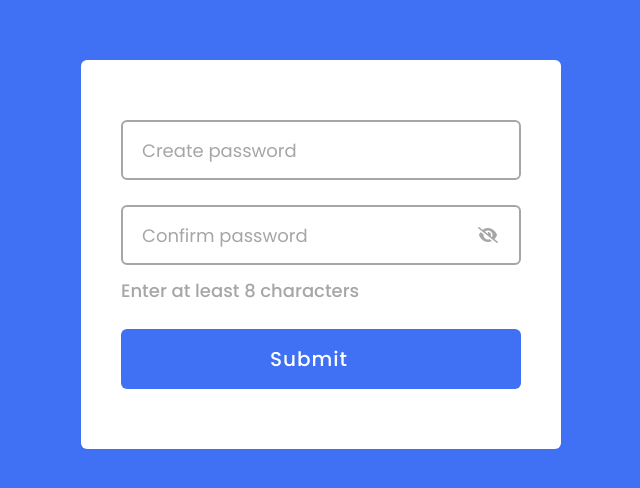
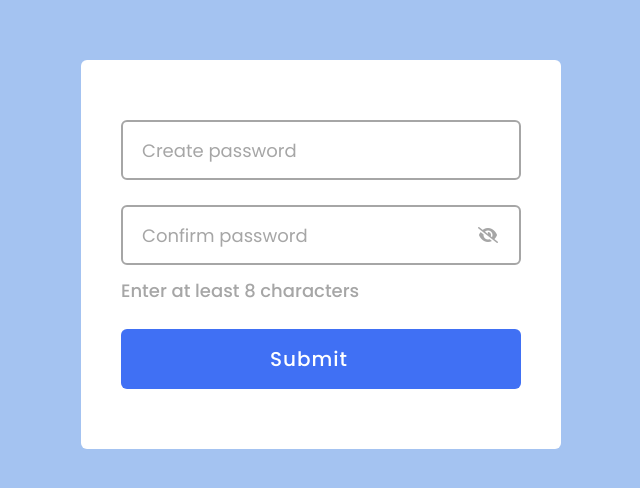
Before and after one commit to Shaxlo06/confirm-password, a plain HTML site: page index.html in a window 1280 px wide. Shown: the part 146-634 px from the top of the page, without its empty margins (319-959 px from the left). Drawn offline with Linux system fonts and the light colour scheme.

Commit message:
body color was changed

```diff
--- a/style.css
+++ b/style.css
@@ -11,7 +11,7 @@ body {
     display: flex;
     align-items: center;
     justify-content: center;
-    background-color: #4070F4;
+    background-color: #a4c3f1;
     padding: 0 30px;
 }
 
```
